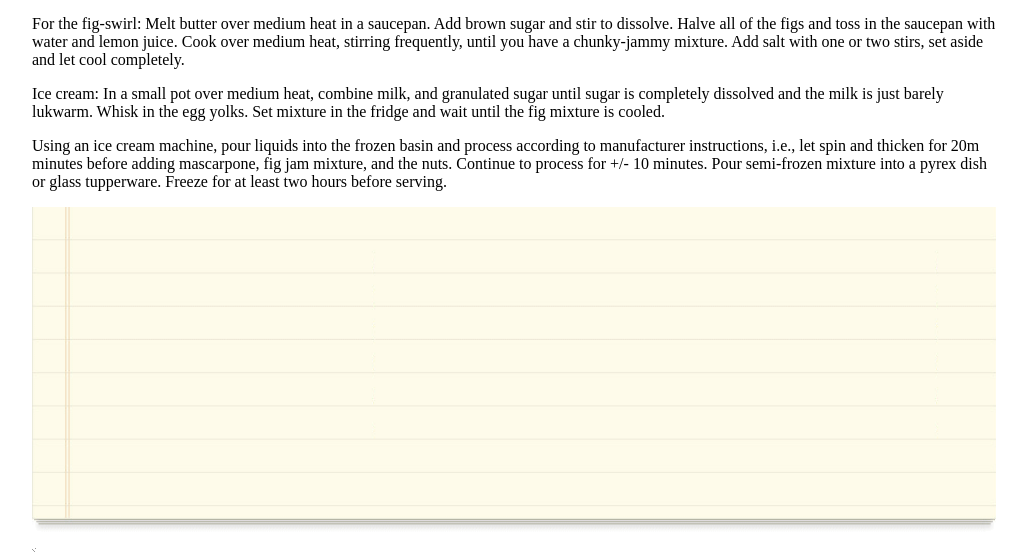
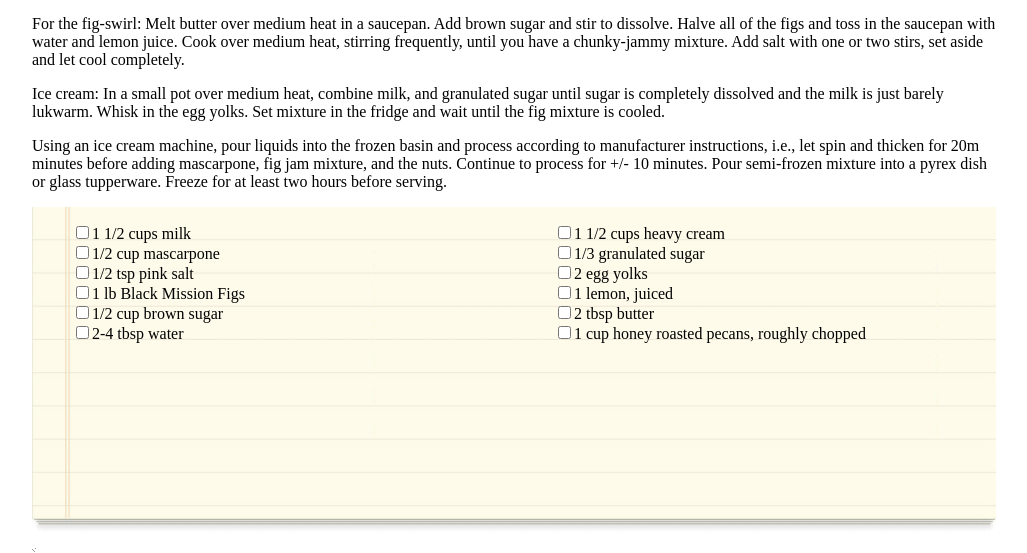
Before and after one commit to junior033/chocolate-pizza, a plain HTML site: page index.html in a window 1280 px wide. Shown: the part 891-1444 px from the top of the page, without its empty margins (126-1153 px from the left). Drawn offline with Linux system fonts and the light colour scheme.

Commit message:
added a checklist for the recipe list and some minor styling

```diff
--- a/index.html
+++ b/index.html
@@ -57,8 +57,26 @@
       two hours before serving.
     </p>
   </section>
-  <div>
+  <div class="recipeList">
     <img id="listBg" src="img/list-bg.png" alt="list" />
+    <div>
+      <ul class="recipeItems">
+        <li><input type="checkbox">1 1/2 cups milk</li>
+        <li><input type="checkbox">1/2 cup mascarpone</li>
+        <li><input type="checkbox">1/2 tsp pink salt</li>
+        <li><input type="checkbox">1 lb Black Mission Figs</li>
+        <li><input type="checkbox">1/2 cup brown sugar</li>
+        <li><input type="checkbox">2-4 tbsp water</li>
+      </ul>
+      <ul class="recipeItemsTwo">
+        <li><input type="checkbox">1 1/2 cups heavy cream</li>
+        <li><input type="checkbox">1/3 granulated sugar</li>
+        <li><input type="checkbox">2 egg yolks</li>
+        <li><input type="checkbox">1 lemon, juiced</li>
+        <li><input type="checkbox">2 tbsp butter</li>
+        <li><input type="checkbox">1 cup honey roasted pecans, roughly chopped</li>
+      </ul>
+    </div>
   </div>
   <img id="footerDivider" src="img/hr-img.png" />
   <footer>
--- a/style.css
+++ b/style.css
@@ -54,5 +54,21 @@ nav ul{
 
 .footerCompany {
   text-align: center;
+}
 
+.recipeList {
+  position: relative;
 }
+
+.recipeItems {
+  position: absolute;
+  top: 0;
+  list-style: none;
+}
+
+.recipeItemsTwo {
+  position: absolute;
+  top: 0;
+  left: 50%;
+  list-style: none;
+}
```
